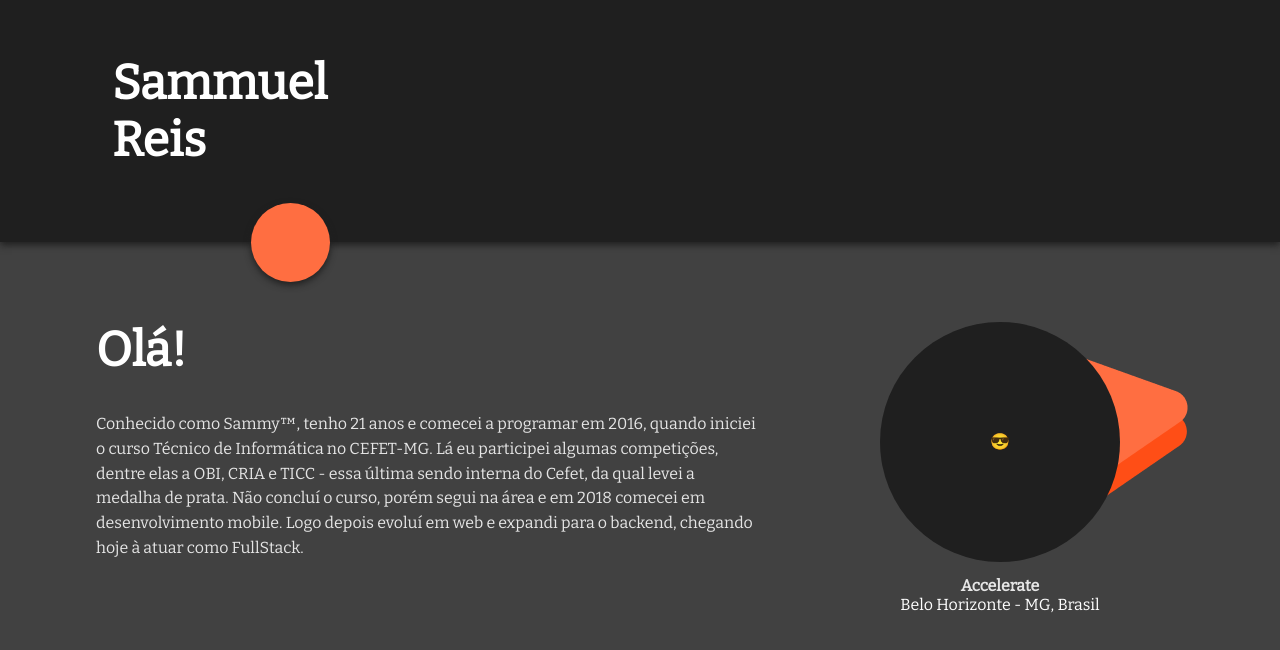
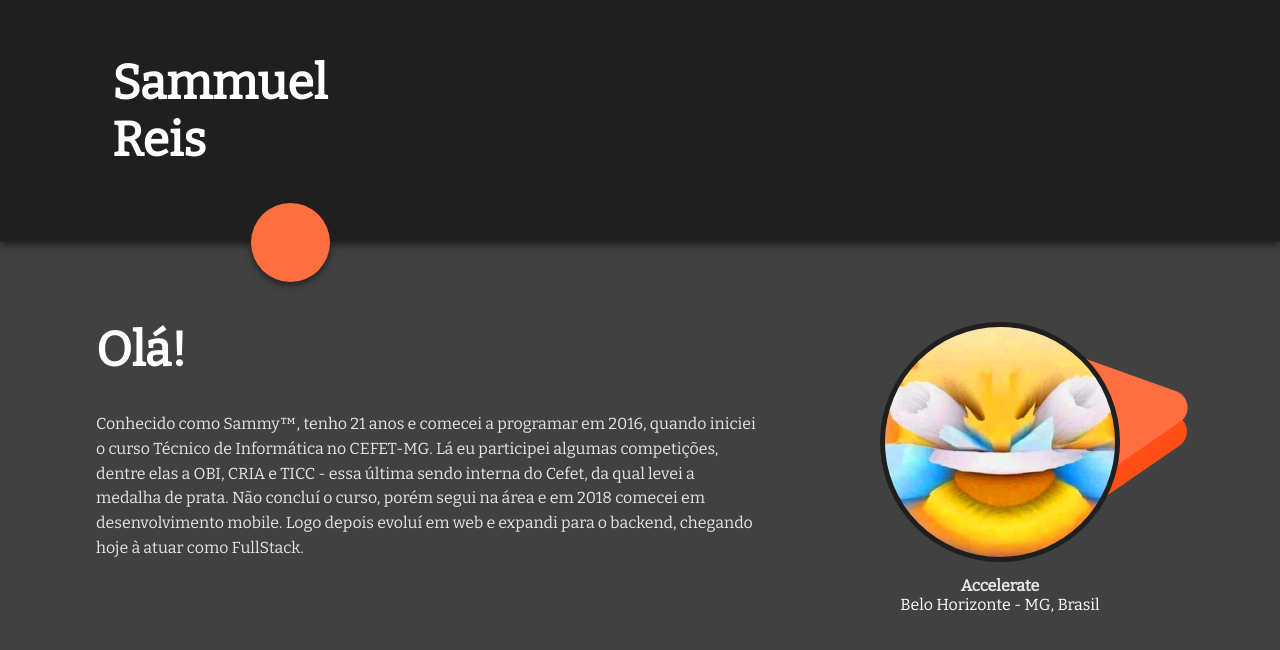
Before and after one commit to SammuelGR/sammuelgr.github.io, a React (Create React App) app: page / in a window 1280 px wide. Shown: the part 558-1208 px from the top of the page. Built offline with nearby package versions, Linux system fonts and the light colour scheme.

Commit message:
feat: Inserts temporary profile img :joy:

```diff
--- a/src/pages/index.style.tsx
+++ b/src/pages/index.style.tsx
@@ -59,6 +59,14 @@ export const Avatar = styled.div`
 
   border-radius: 50%;
   background-color: #1f1f1f;
+
+  img {
+    width: 230px;
+    height: 230px; // remove these two lines after implementing the real img
+
+    border-radius: 50%;
+    overflow: hidden;
+  }
 `;
 
 export const Polygons = styled.div`
--- a/src/pages/index.tsx
+++ b/src/pages/index.tsx
@@ -2,6 +2,7 @@ import { getSammyAge } from '../utils/dateUtils';
 
 import Polygon1 from '../assets/Polygon_1.png';
 import Polygon2 from '../assets/Polygon_2.png';
+import ProfileImg from '../assets/profile_img.png';
 
 import { Header } from '../components/core/Header';
 import { AboutContainer, Avatar, Polygons } from './index.style';
@@ -28,7 +29,7 @@ export function Home(): JSX.Element {
 
         <article>
           <Avatar>
-            <p>😎</p>
+            <img src={ProfileImg} alt="Profile" />
           </Avatar>
 
           <Polygons>
```
Also changed, not shown: src/assets/profile_img.png (added).
